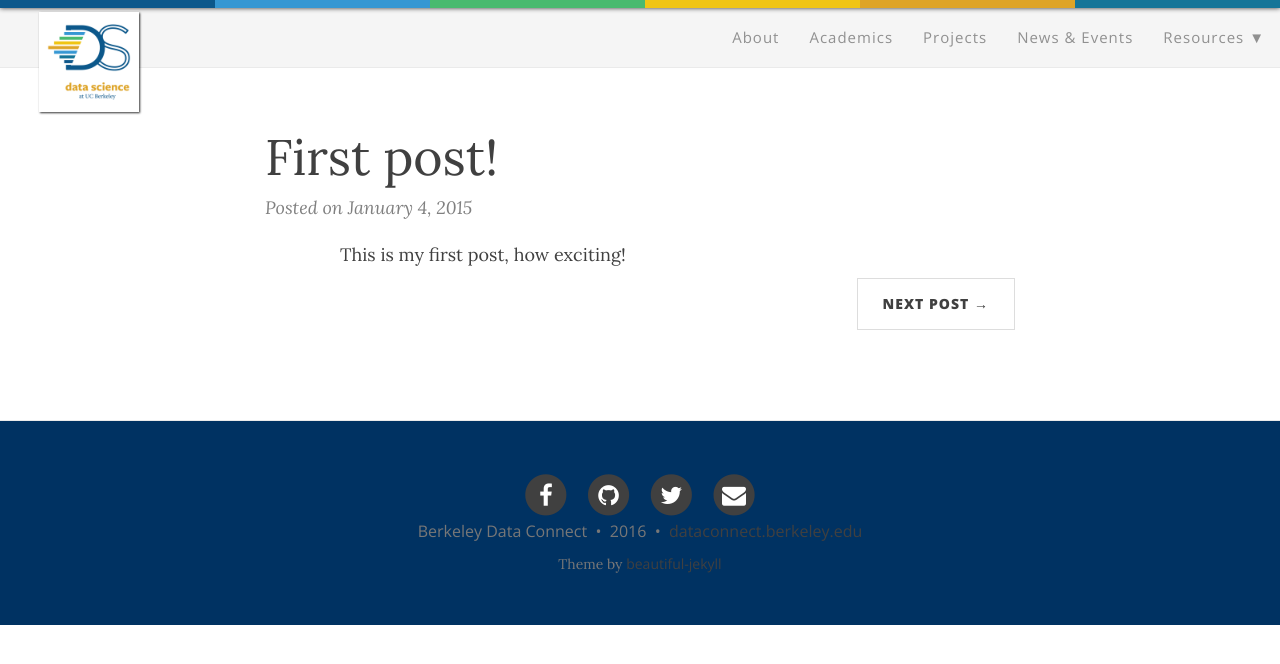
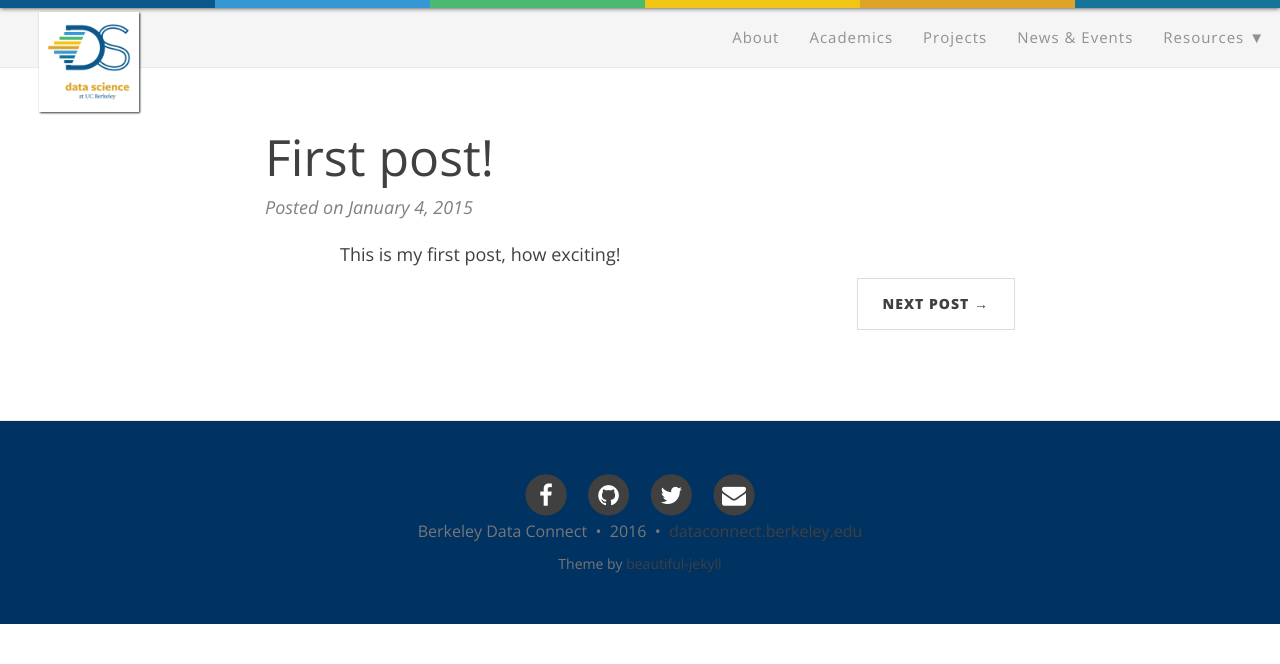
Before and after one commit to data-8/DataConnect, a Jekyll site: the page built from _posts/2015-01-04-first-post.md, in a window 1280 px wide. Shown: the top 664 px of the page. Built offline with Jekyll 4.4.1, drawn with Linux system fonts in a browser that asks for light colours; nearby versions of some CDN libraries.

Commit message:
changed font to Helvetica sans serif

```diff
--- a/css/main.css
+++ b/css/main.css
@@ -6,7 +6,7 @@
 /* --- General --- */
 
 body {
-  font-family: 'Lora', 'Times New Roman', serif;
+  font-family: 'Open Sans', 'Helvetica Neue', Helvetica, Arial, sans-serif;
   font-size: 18px;
   color: #404040;
   position: relative;
@@ -432,7 +432,7 @@ table tr td :last-child {
 
 /* --- Buttons --- */
 .button {
-  font-family: 'Lora', 'Times New Roman', serif;
+  font-family: 'Open Sans', 'Helvetica Neue', Helvetica, Arial, sans-serif;
   display: inline-block;
   border-radius: 4px;
   background-color: #F5775F;
--- a/index.html
+++ b/index.html
@@ -3,7 +3,7 @@ layout: default
 title: Data Connect at Berkeley
 ---
 <div id="title" class="slide header" style="margin:0; width:100%;">
-  <h1 style="font-weight: 300; text-shadow:1px 2px #000;">Dataconnect</h1>
+  <h1 style="font-weight: 200; text-shadow:1px 2px #000;">Dataconnect</h1>
     <a href="about/" class="button"><span>link to about</span></a>
     <a href="events/" class="button"><span>link to events</span></a>
   </div>
```
